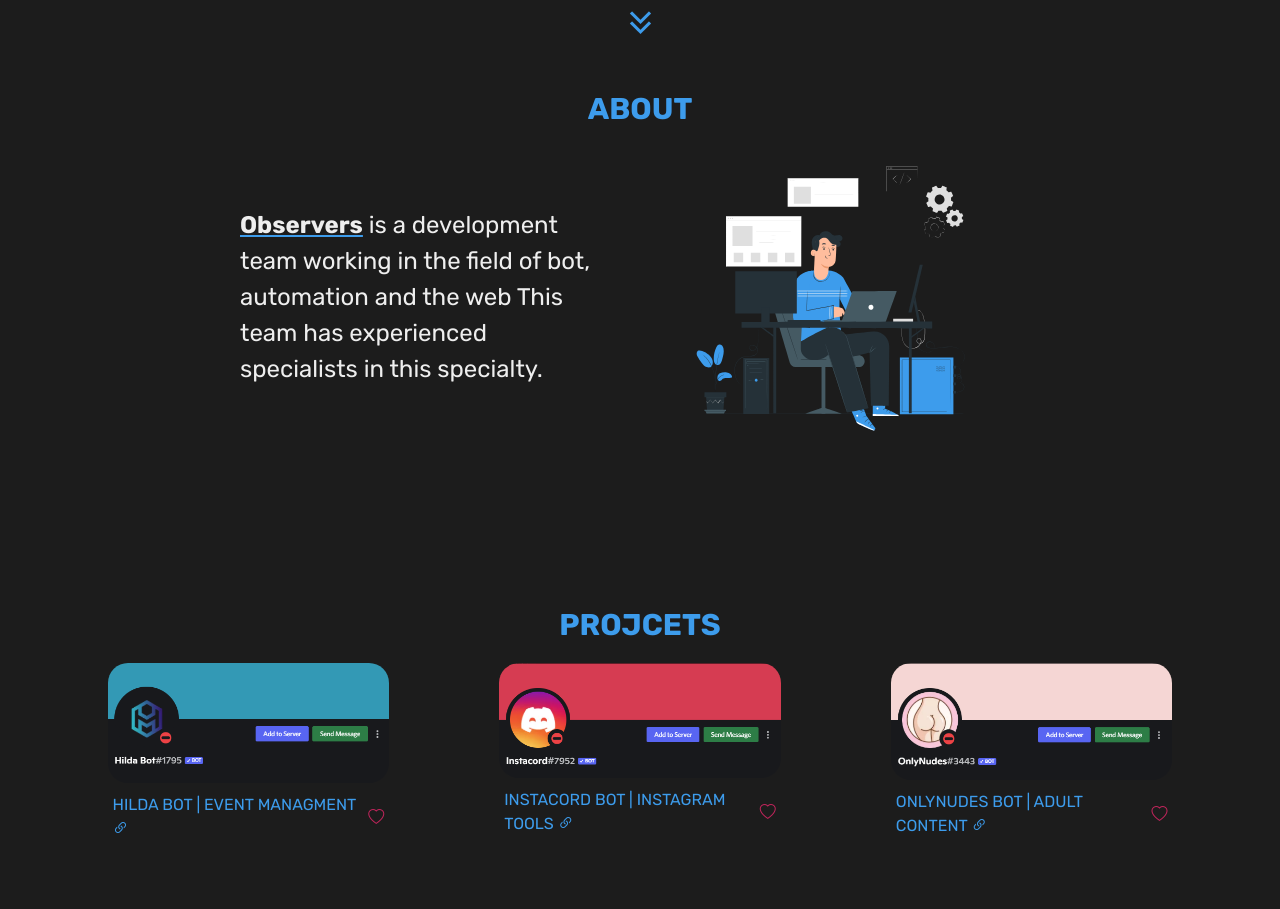
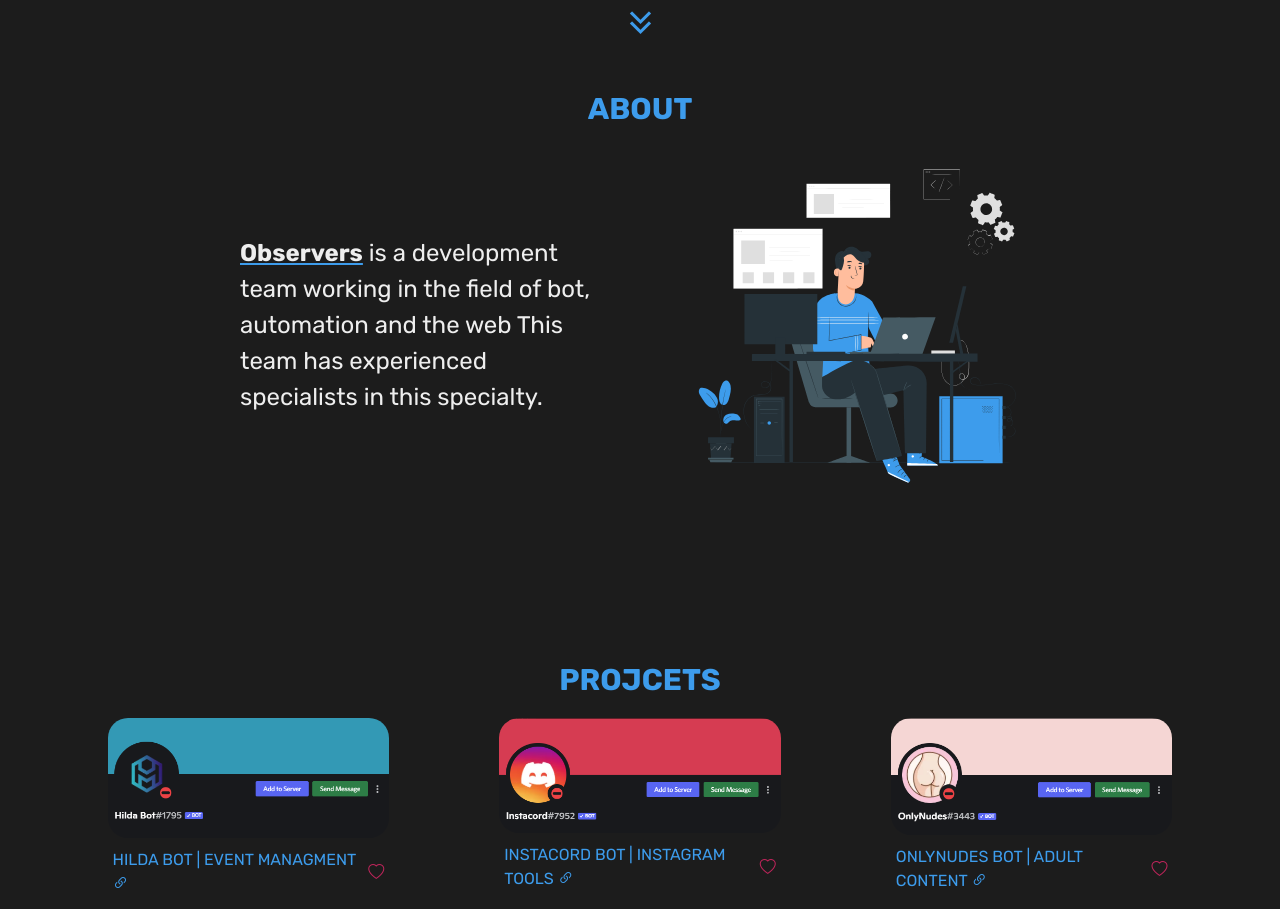
Before and after one commit to ObserversTeam/observersteam.ir, a plain HTML site: page index.html in a window 1280 px wide. Shown: the part 729-1638 px from the top of the page. Drawn offline with nearby package versions, Linux system fonts and the light colour scheme.

Commit message:
Update index.html

```diff
--- a/index.html
+++ b/index.html
@@ -111,7 +111,7 @@
             </h1>
         </div>
         <div class="about__us-content">
-            <lottie-player src="./img/dev.json" background="transparent"  speed="1"  style="width: 300px; height: 300px;" loop autoplay></lottie-player>
+            <lottie-player src="./img/dev.json" background="transparent"  speed="1"   loop autoplay></lottie-player>
             <div class="about__text">
                 <p><strong>Observers</strong> is a development team working in the field of bot, automation and the web This team has experienced specialists in this specialty.</p>
             </div>
```
